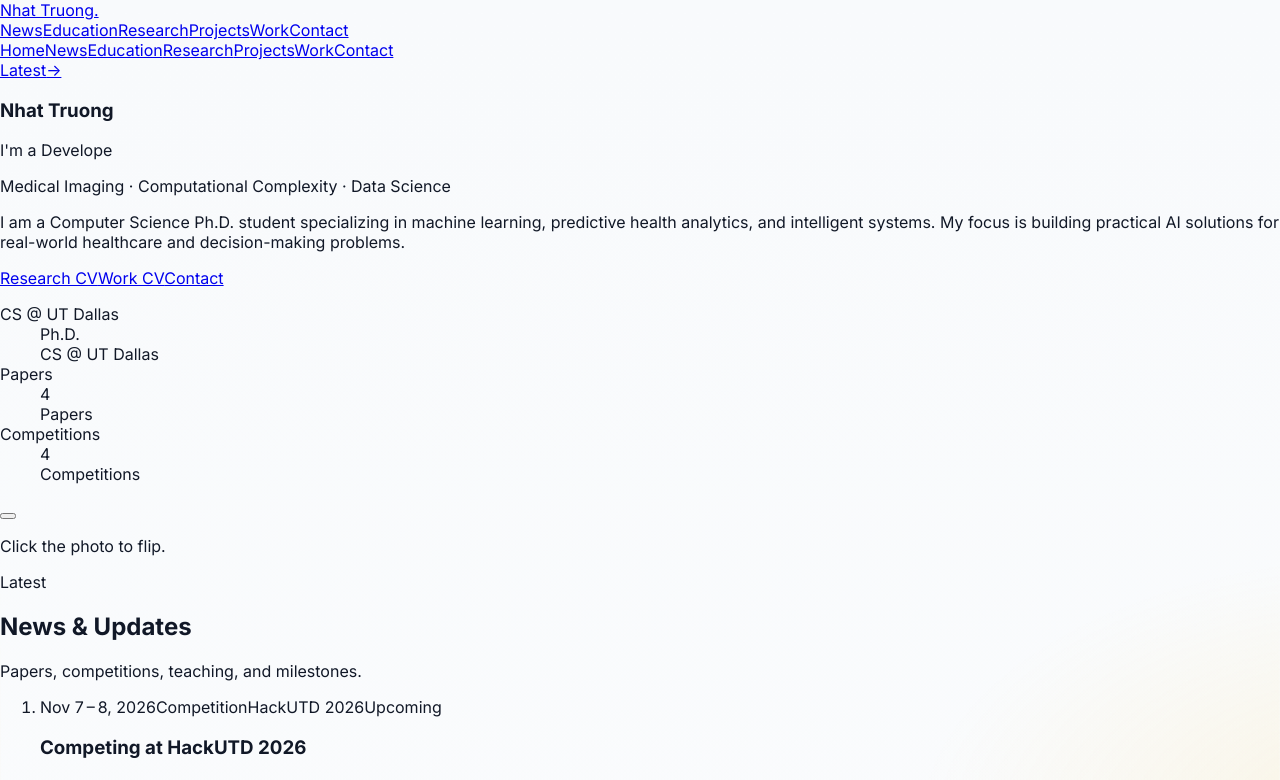
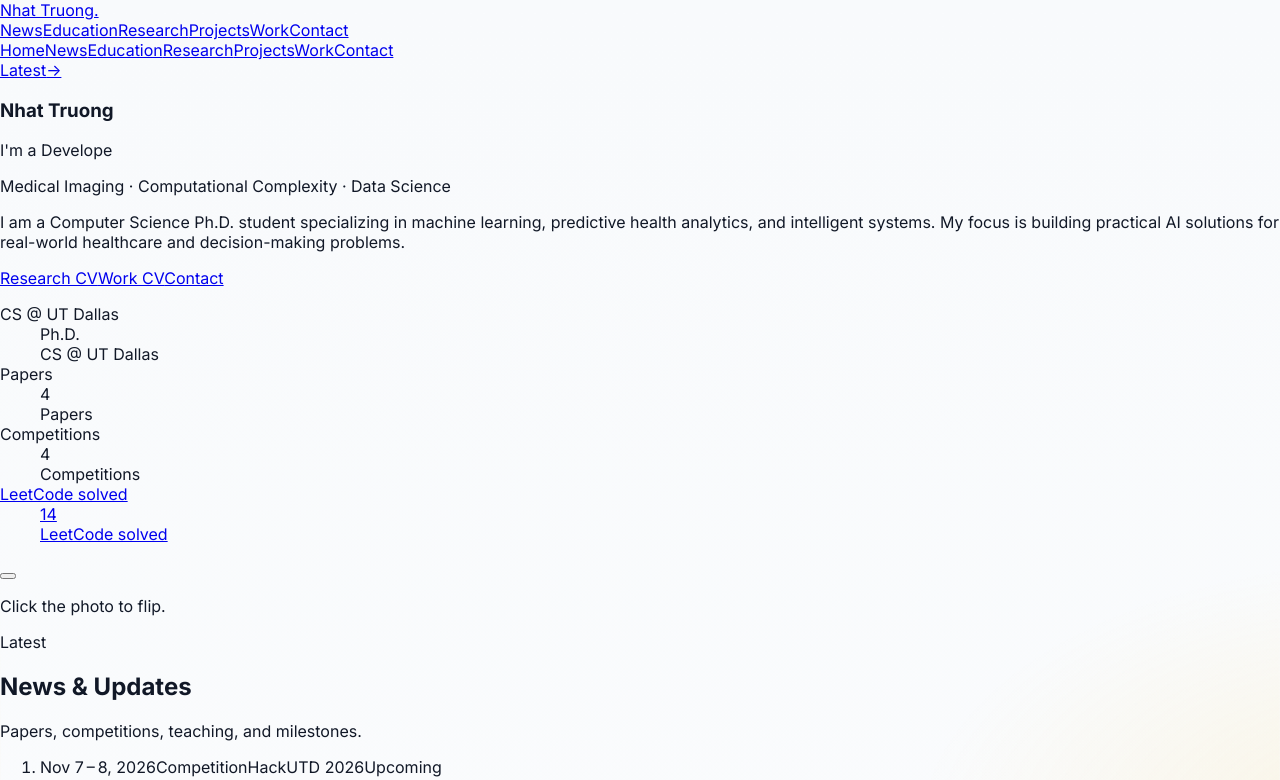
Before and after one commit to nhattruong0205/nhattruong_portfolio, a React (Create React App) app: page / in a window 1280 px wide. Shown: the top 780 px of the page. Built offline with nearby package versions, Linux system fonts and the light colour scheme; the HTML template or start-up script is replaced by a standard one.

Commit message:
update leetcode

```diff
--- a/src/components/AboutMe/AboutMe.js
+++ b/src/components/AboutMe/AboutMe.js
@@ -2,6 +2,8 @@ import mailIcon from '../../icons/mail.png';
 import githubIcon from '../../icons/github.png';
 import scholarIcon from '../../icons/scholar.png';
 import linkedinIcon from '../../icons/linkedin.png';
+import { SiLeetcode } from 'react-icons/si';
+import { getLeetcodeUrl } from '../../data/stats';
 
 function AboutMe() {
   const socialLinks = [
@@ -27,7 +29,10 @@ function AboutMe() {
       name: 'Google Scholar',
       icon: scholarIcon,
       url: 'https://scholar.google.com/citations?hl=en&user=gbSn9voAAAAJ&view_op=list_works&gmla=AKzYXQ3cP6uenT0DhZpJs_Rr8t4hiRLrBg1klw4r2IPS6Y_d0l9A05cFbEB5A8I5iyEVUBvSjgnafwDoQ-AHVx4PRqKkSCyHHsBrQg',
-    }
+    },
+    ...(getLeetcodeUrl()
+      ? [{ name: 'LeetCode', Icon: SiLeetcode, url: getLeetcodeUrl() }]
+      : []),
   ];
 
   return (
@@ -47,7 +52,11 @@ function AboutMe() {
               className="inline-flex items-center gap-2 rounded-full border border-gray-200 bg-white px-4 py-2 text-sm font-semibold text-gray-700 shadow-sm transition hover:-translate-y-0.5 hover:border-gray-300 hover:text-gray-900"
               title={social.name}
             >
-              <img src={social.icon} alt={social.name} width="18" height="18" />
+              {social.Icon ? (
+                <social.Icon className="h-[18px] w-[18px] text-orange-500" aria-hidden="true" />
+              ) : (
+                <img src={social.icon} alt={social.name} width="18" height="18" />
+              )}
               {social.name}
             </a>
           ))}
--- a/src/components/Dashboard/Dashboard.js
+++ b/src/components/Dashboard/Dashboard.js
@@ -3,6 +3,7 @@ import DynamicWords from '../DynamicWords/DynamicWords';
 import headshot from '../../Images/Headshots.jpeg';
 import { news } from '../../data/news';
 import { research } from '../../data/research';
+import { getLeetcodeUrl, leetcode } from '../../data/stats';
 
 const highlights = [
   {
@@ -23,6 +24,15 @@ const highlights = [
     card: 'border-violet-200 bg-violet-50',
     text: 'text-violet-700',
   },
+  ...(leetcode.solved
+    ? [{
+        value: String(leetcode.solved),
+        label: 'LeetCode solved',
+        card: 'border-orange-200 bg-orange-50',
+        text: 'text-orange-600',
+        url: getLeetcodeUrl(),
+      }]
+    : []),
 ];
 
 function Dashboard() {
@@ -86,14 +96,33 @@ function Dashboard() {
             </a>
           </div>
 
-          <dl className="grid max-w-md grid-cols-3 gap-3">
-            {highlights.map((item) => (
-              <div key={item.label} className={`rounded-2xl border px-4 py-3 shadow-sm ${item.card}`}>
-                <dt className="sr-only">{item.label}</dt>
-                <dd className={`text-2xl font-bold ${item.text}`}>{item.value}</dd>
-                <dd className="text-xs font-medium text-gray-600">{item.label}</dd>
-              </div>
-            ))}
+          <dl className="grid max-w-xl grid-cols-2 gap-3 sm:grid-flow-col sm:grid-cols-none sm:auto-cols-fr">
+            {highlights.map((item) => {
+              const content = (
+                <>
+                  <dt className="sr-only">{item.label}</dt>
+                  <dd className={`text-2xl font-bold ${item.text}`}>{item.value}</dd>
+                  <dd className="text-xs font-medium text-gray-600">{item.label}</dd>
+                </>
+              );
+              const className = `rounded-2xl border px-4 py-3 shadow-sm ${item.card}`;
+
+              return item.url ? (
+                <a
+                  key={item.label}
+                  href={item.url}
+                  target="_blank"
+                  rel="noopener noreferrer"
+                  className={`${className} transition hover:-translate-y-0.5 hover:shadow-md`}
+                >
+                  {content}
+                </a>
+              ) : (
+                <div key={item.label} className={className}>
+                  {content}
+                </div>
+              );
+            })}
           </dl>
         </div>
 
--- /dev/null
+++ b/src/data/stats.js
@@ -0,0 +1,10 @@
+// Fill these in to show LeetCode on the site. The hero card appears once
+// `solved` is set, and the footer link once `username` is set.
+export const leetcode = {
+  username: 'minhnhatbap',   // from https://leetcode.com/u/<username>/
+  solved: 14,   // update by hand whenever you like
+};
+
+export function getLeetcodeUrl() {
+  return leetcode.username ? `https://leetcode.com/u/${leetcode.username}/` : null;
+}
```
